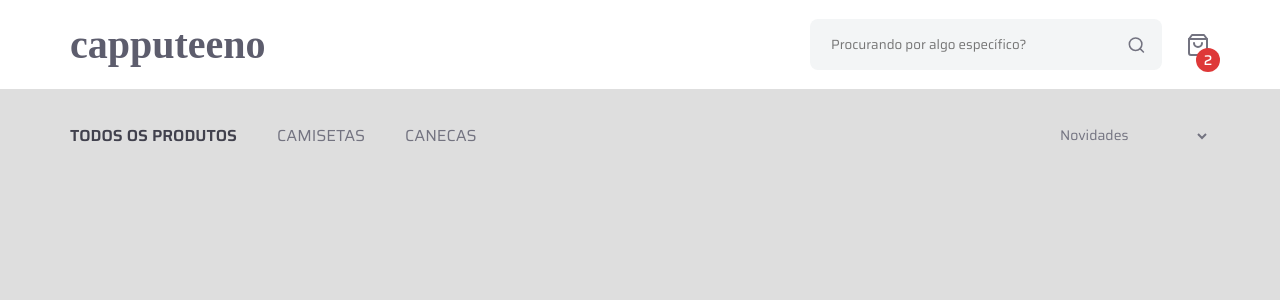
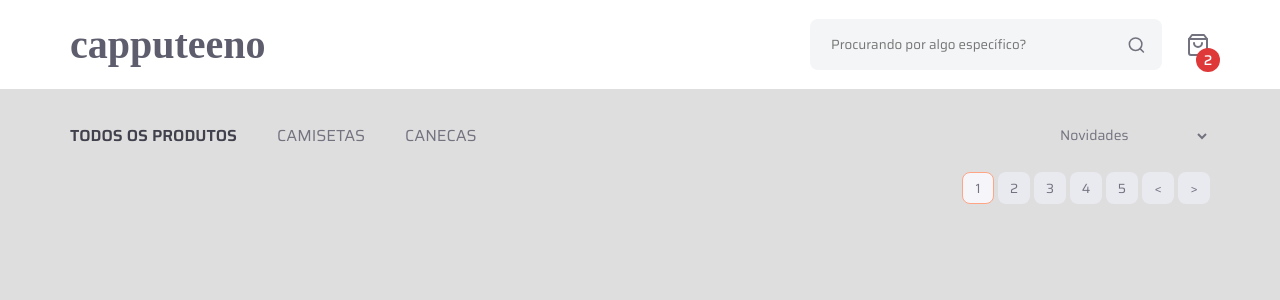
Before and after one commit to d0ugui/capputeeno, a Next.js app: page / in a window 1280 px wide. Shown: the top 300 px of the page. Built offline with nearby package versions, Linux system fonts and the light colour scheme; a web font is replaced by a local one.

Commit message:
feat: create pagination

```diff
--- a/next.config.js
+++ b/next.config.js
@@ -1,6 +1,7 @@
-/** @type {import('next').NextConfig} */
-const nextConfig = {
+module.exports = {
   reactStrictMode: true,
+  compiler: {
+    // ssr and displayName are configured by default
+    styledComponents: true,
+  },
 };
-
-module.exports = nextConfig;
--- a/pages/_document.js
+++ b/pages/_document.js
@@ -2,34 +2,7 @@ import Document, {
   Html, Head, Main, NextScript,
 } from 'next/document';
 
-import { ServerStyleSheet } from 'styled-components';
-
 class MyDocument extends Document {
-  static async getInitialProps(ctx) {
-    const sheet = new ServerStyleSheet();
-    const originalRenderPage = ctx.renderPage;
-
-    try {
-      ctx.renderPage = () => originalRenderPage({
-        enhanceApp: (App) => (props) => sheet.collectStyles(<App {...props} />),
-      });
-
-      const initialProps = await Document.getInitialProps(ctx);
-      return {
-        ...initialProps,
-        styles: (
-          <>
-            {initialProps.styles}
-            {sheet.getStyleElement()}
-
-          </>
-        ),
-      };
-    } finally {
-      sheet.seal();
-    }
-  }
-
   render() {
     return (
       <Html>
--- a/pages/index.js
+++ b/pages/index.js
@@ -1,12 +1,14 @@
 import React from 'react';
 import { Header } from '../src/components/Header';
 import { Navbar } from '../src/components/Navbar';
+import { Pagination } from '../src/components/Pagination';
 
 export default function Home() {
   return (
     <>
       <Header />
       <Navbar />
+      <Pagination />
     </>
   );
 }
--- /dev/null
+++ b/src/components/Button.js
@@ -0,0 +1,19 @@
+import styled, { css } from 'styled-components';
+
+export default styled.button`
+  width: 32px;
+  height: 32px;
+  border-radius: 8px;
+  color: ${({ theme }) => theme.textColor};
+  cursor: pointer;
+  transition: 0.4s ease;
+
+  ${({ selected, theme }) => css`
+    border: ${selected ? `1px solid ${theme.sublime}` : 'none'};
+    background: ${selected ? theme.buttonPaginationSelected : theme.buttonsPagination};
+  `};
+
+  &:hover {
+    background: ${({ theme }) => theme.buttonPaginationSelected};
+  }
+`;
--- /dev/null
+++ b/src/components/Pagination/index.js
@@ -0,0 +1,18 @@
+import Button from '../Button';
+import { Container, Content } from './styles';
+
+export function Pagination() {
+  return (
+    <Container>
+      <Content>
+        <Button type="submit" selected>1</Button>
+        <Button type="submit">2</Button>
+        <Button type="submit">3</Button>
+        <Button type="submit">4</Button>
+        <Button type="submit">5</Button>
+        <Button type="submit">&lt;</Button>
+        <Button type="submit">&gt;</Button>
+      </Content>
+    </Container>
+  );
+}
--- /dev/null
+++ b/src/components/Pagination/styles.js
@@ -0,0 +1,19 @@
+import styled from 'styled-components';
+
+export const Container = styled.div`
+  width: 100%;
+  max-width: 1140px;
+  margin: 0 auto;
+
+  display: flex;
+  align-items: center;
+  justify-content: flex-end;
+`;
+
+export const Content = styled.div`
+  margin-top: 24px;
+
+  button + button {
+    margin-left: 4px;
+  }
+`;
--- a/src/styles/themes/light.js
+++ b/src/styles/themes/light.js
@@ -7,4 +7,6 @@ export default {
   textSelected: '#41414D',
   backgroundColor: '#DEDEDE',
   sublime: '#FFA585',
+  buttonsPagination: '#E9E9F0',
+  buttonPaginationSelected: '#F5F5FA',
 };
```
Also changed, not shown: .eslintrc.js.
